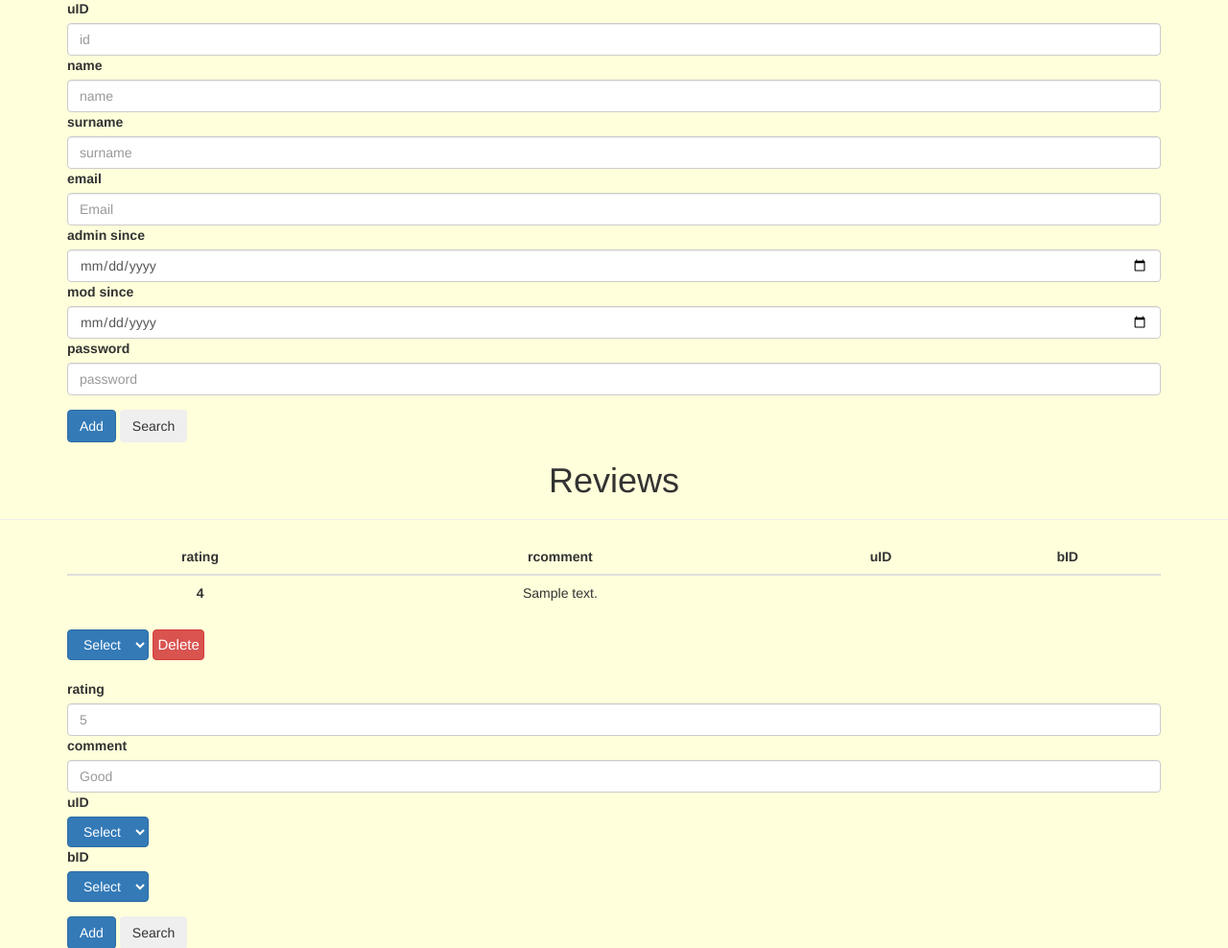
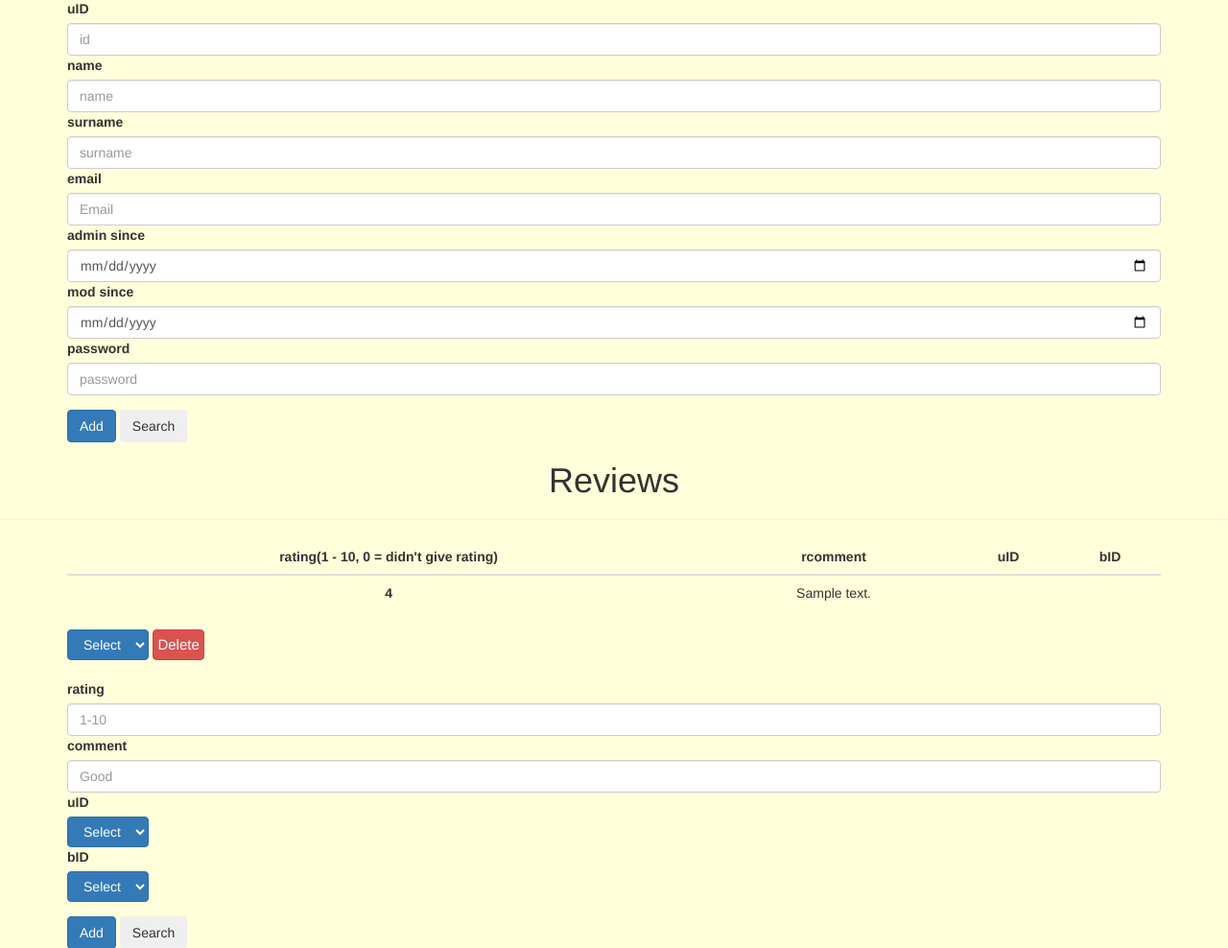
Before and after one commit to alpaslanhamzaoglu/book-shopping-website, a PHP site: page /cs306-project-step-4/admin.php in a window 1280 px wide. Shown: the part 1852-2840 px from the top of the page at 96% size. Run offline with PHP 8.4, Linux system fonts and the light colour scheme; tables that the repository leaves empty or names only in its code hold one stand-in row (values such as "Sample post"); data that the repository does not hold is empty.

Commit message:
small adjustments on admin.php

```diff
--- a/admin/review/review.php
+++ b/admin/review/review.php
@@ -3,7 +3,7 @@
 <div class="container">
         <table class="table">
             <thead>
-                <th scope=“col”>rating</th>
+                <th scope=“col”>rating(1 - 10, 0 = didn't give rating)</th>
                 <th scope=“col”>rcomment</th>
                 <th scope=“col”>uID</th>
                 <th scope=“col”>bID</th>
@@ -65,7 +65,7 @@
     <div class="form-group">
 
         <label for="rating">rating</label>
-        <input type="id" class="form-control" name="rating" placeholder="5">
+        <input type="number" class="form-control" name="rating" placeholder="1-10" min="1" max="10">
 
         <label for="rcomment">comment</label>
         <input type="rcomment" class="form-control" name="rcomment" placeholder="Good">
--- a/admin/shoppinglist/shoppinglist.php
+++ b/admin/shoppinglist/shoppinglist.php
@@ -57,7 +57,7 @@
     <form action="shoppinglist/shoppinglistForm.php" method="POST">
         <div class="form-group">
             <label for="amount">amount</label>
-            <input type="id" class="form-control" name="amount" placeholder="amount">
+            <input type="number" class="form-control" name="amount" placeholder="amount" min="1">
 
             <label for="uID">uID</label>
             <br>
```
